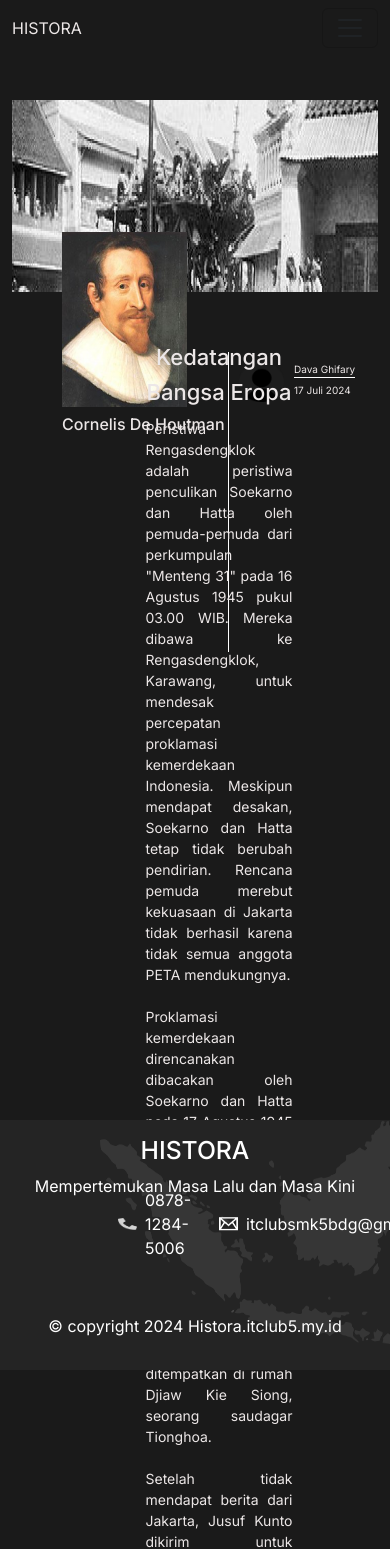
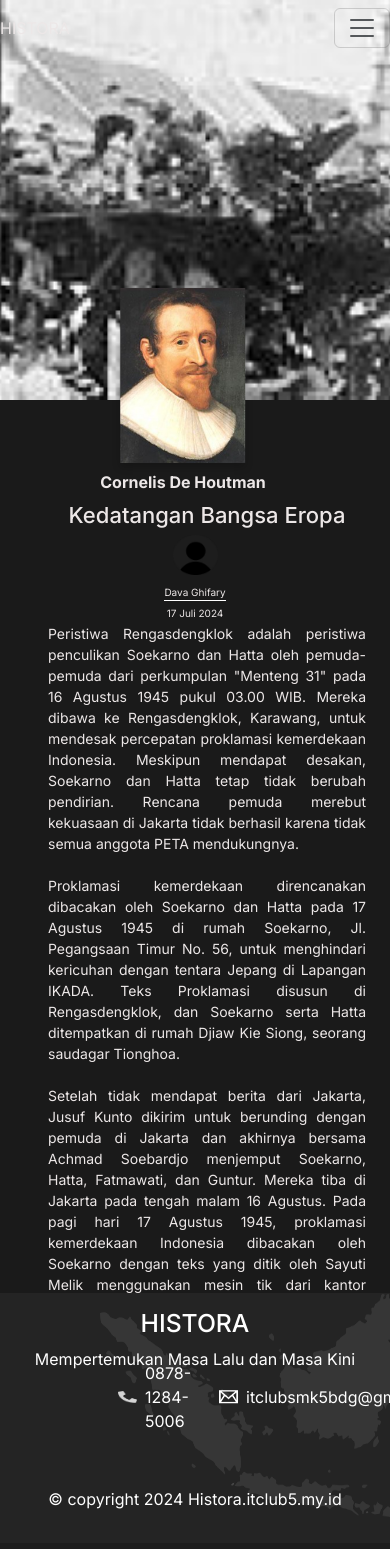
Before and after one commit to DavaGhifary/Tim-Histora, a PHP site: page /pages/bangsaEropa.html in a window 390 px wide; the page is wider, and only the part inside the window is pictured. Shown: the top 1549 px of that part. After the commit the page ends 1517 px from the top of that part, so only its background shows below. Run offline with PHP 8.4, Linux system fonts and the light colour scheme.

Commit message:
feat: add responsive mobile

```diff
--- a/assets/css/artikel.css
+++ b/assets/css/artikel.css
@@ -2,6 +2,10 @@ body {
   background-color: hsl(0, 0%, 10%);
   color: #ece7e7;
   font-family: "Inter";
+}
+
+.width{
+  width: 100%;
 }
 
 .img-like {
@@ -152,7 +156,6 @@ body {
 }
 .bg-footer img {
   margin-inline: 180px;
-  width: 60rem;
   height: 250px;
   display: flex;
   justify-content: center;
@@ -189,10 +192,101 @@ body {
   padding-top: 80px;
 }
 
+.padding {
+  padding: 0px;
+}
 
 @media (max-width: 480px) {
+  .userProfil{
+    border: none;
+  }
+  div{
+    max-width: 100%;
+  }
+  .margin-bottom-navbar {
+    margin-top: 0px;
+  }
+
+  .container {
+    margin-right: 0px;
+    margin-left: 0px;
+    padding-left: 0px;
+    padding-right: 0px;
+  }
+
+  .artikel-bg {
+    width: 100%;
+    height: 400px;
+    object-fit: cover;
+    position: relative;
+  }
+
+  .profil {
+    position: absolute;
+    bottom: -100px;
+    left: 50%;
+    transform: translateX(-50%);
+    text-align: center;
+  }
+
+  .artikel-profil {
+    width: 120px;
+    height: 120px;
+    object-fit: cover;
+    box-shadow: 0 4px 8px rgba(0, 0, 0, 0.2);
+  }
+
+  .namaTokoh {
+    margin-top: 10px;
+    font-size: 1rem;
+    font-weight: bold;
+  }
+
+  .title-artikel2 {
+    margin-top: 50px;
+    font-size: 1.5rem;
+    text-align: center;
+  }
+  .descriptionArtikel {
+    width: 100%;
+    padding: 0px;
+    margin-top: 90px;
+    font-size: 1rem;
+    text-align: justify;
+  }
+
+  .userProfil {
+    display: flex;
+    flex-direction: column;
+    align-items: center;
+    margin-top: 20px;
+  }
+  .text-justify{
+    width: 100% !important;
+  }
+  .userProfil{
+    text-align: center;
+    width: 100% !important;
+    margin-top: 125px;
+    float: inline-start;
+  }
+  .padding{
+    padding-left: 1.3rem;
+  }
+  .button-back {
+    display: block;
+    width: 80%;
+    max-width: 200px;
+    margin: 20px auto;
+    padding: 10px;
+    background-color: #333;
+    color: white;
+    border: none;
+    border-radius: 5px;
+    text-align: center;
+    font-size: 0.9rem;
+  }
 }
-
 @media (max-width: 820px) {
   .artikel-bg {
     width: 700px;
@@ -287,6 +381,7 @@ body {
 }
 
 @media (max-width: 1024px) {
+
 }
 @media (max-width: 1152px) {
 }
```
Also changed, not shown: assets/js/artikel.js (+4 -4 lines), pages/artikel.html (+5 -5 lines).
